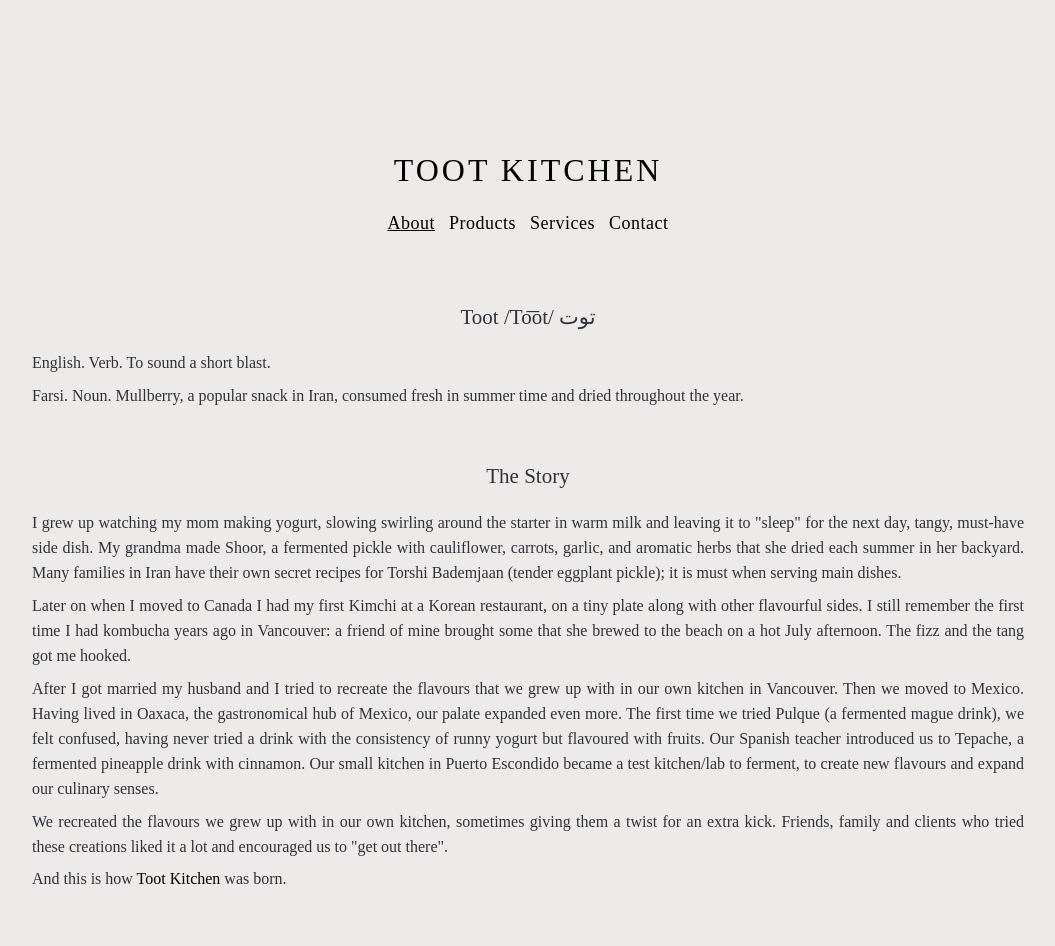
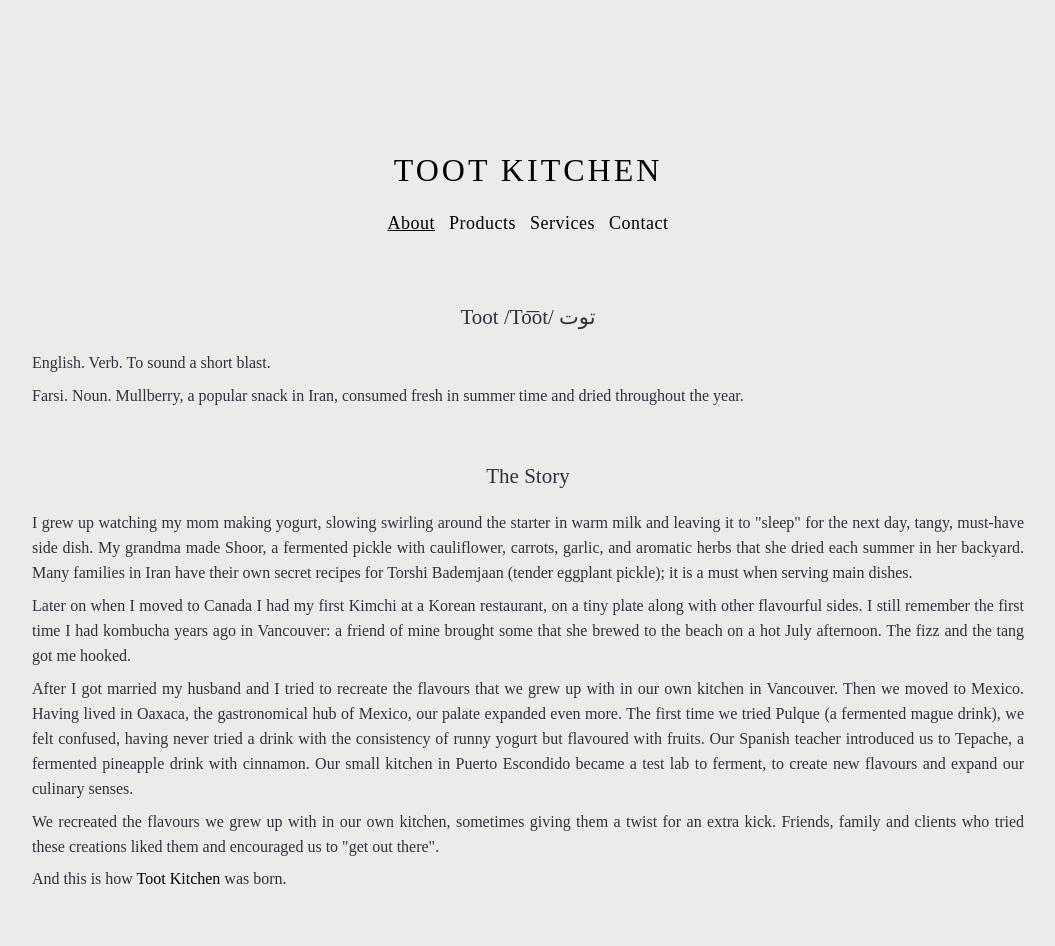
Before and after one commit to filmaj/tootkitchen.com, a Jekyll site: the page built from about/index.html, in a window 1280 px wide. Shown: the whole page, without its empty margins (112-1167 px from the left). Built offline with Jekyll 4.4.1, drawn with Linux system fonts in a browser that asks for light colours.

Commit message:
fixing up the about

```diff
--- a/about/index.html
+++ b/about/index.html
@@ -8,13 +8,13 @@ description: What delicious things do we make?
   <p>English. Verb. To sound a short blast.</p>
   <p>Farsi. Noun. Mullberry, a popular snack in Iran, consumed fresh in summer time and dried throughout the year.</p>
   <h2 style="margin-top:50px;">The Story</h2>
-  <p>I grew up watching my mom making yogurt, slowing swirling around the starter in warm milk and leaving it to "sleep" for the next day, tangy, must-have side dish. My grandma made Shoor, a fermented pickle with cauliflower, carrots, garlic, and aromatic herbs that she dried each summer in her backyard. Many families in Iran have their own secret recipes for Torshi Bademjaan (tender eggplant pickle); it is must when serving main dishes.</p>
+  <p>I grew up watching my mom making yogurt, slowing swirling around the starter in warm milk and leaving it to "sleep" for the next day, tangy, must-have side dish. My grandma made Shoor, a fermented pickle with cauliflower, carrots, garlic, and aromatic herbs that she dried each summer in her backyard. Many families in Iran have their own secret recipes for Torshi Bademjaan (tender eggplant pickle); it is a must when serving main dishes.</p>
 
   <p>Later on when I moved to Canada I had my first Kimchi at a Korean restaurant, on a tiny plate along with other flavourful sides. I still remember the first time I had kombucha years ago in Vancouver: a friend of mine brought some that she brewed to the beach on a hot July afternoon. The fizz and the tang got me hooked.</p>
 
-  <p>After I got married my husband and I tried to recreate the flavours that we grew up with in our own kitchen in Vancouver. Then we moved to Mexico. Having lived in Oaxaca, the gastronomical hub of Mexico, our palate expanded even more. The first time we tried Pulque (a fermented mague drink), we felt confused, having never tried a drink with the consistency of runny yogurt but flavoured with fruits. Our Spanish teacher introduced us to Tepache, a fermented pineapple drink with cinnamon. Our small kitchen in Puerto Escondido became a test kitchen/lab to ferment, to create new flavours and expand our culinary senses.</p>
+  <p>After I got married my husband and I tried to recreate the flavours that we grew up with in our own kitchen in Vancouver. Then we moved to Mexico. Having lived in Oaxaca, the gastronomical hub of Mexico, our palate expanded even more. The first time we tried Pulque (a fermented mague drink), we felt confused, having never tried a drink with the consistency of runny yogurt but flavoured with fruits. Our Spanish teacher introduced us to Tepache, a fermented pineapple drink with cinnamon. Our small kitchen in Puerto Escondido became a test lab to ferment, to create new flavours and expand our culinary senses.</p>
 
-  <p>We recreated the flavours we grew up with in our own kitchen, sometimes giving them a twist for an extra kick. Friends, family and clients who tried these creations liked it a lot and encouraged us to "get out there".</p>
+  <p>We recreated the flavours we grew up with in our own kitchen, sometimes giving them a twist for an extra kick. Friends, family and clients who tried these creations liked them and encouraged us to "get out there".</p>
 
   <p>And this is how <a href="/">Toot Kitchen</a> was born.</p>
 </section>
```
Also changed, not shown: .travis.yml.
